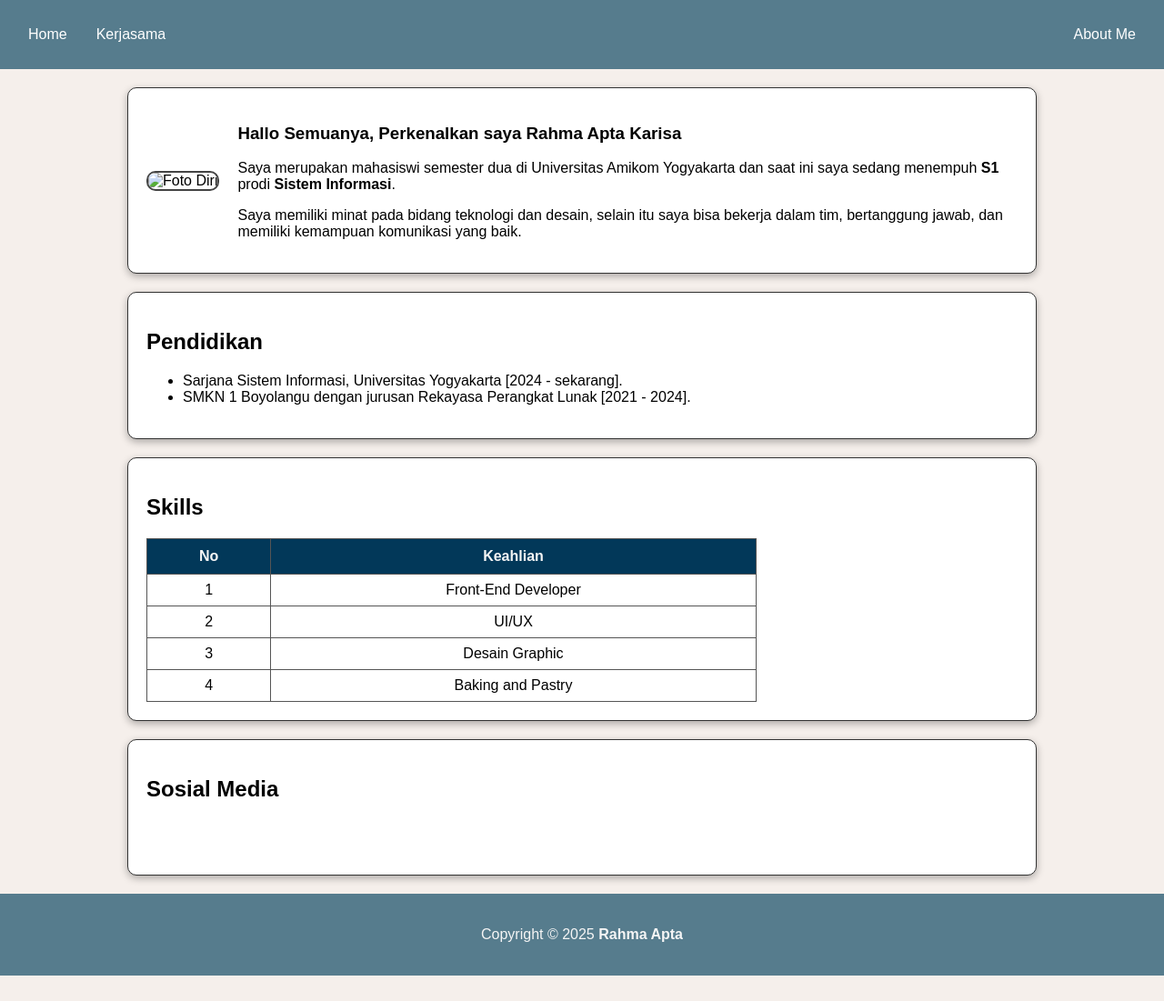
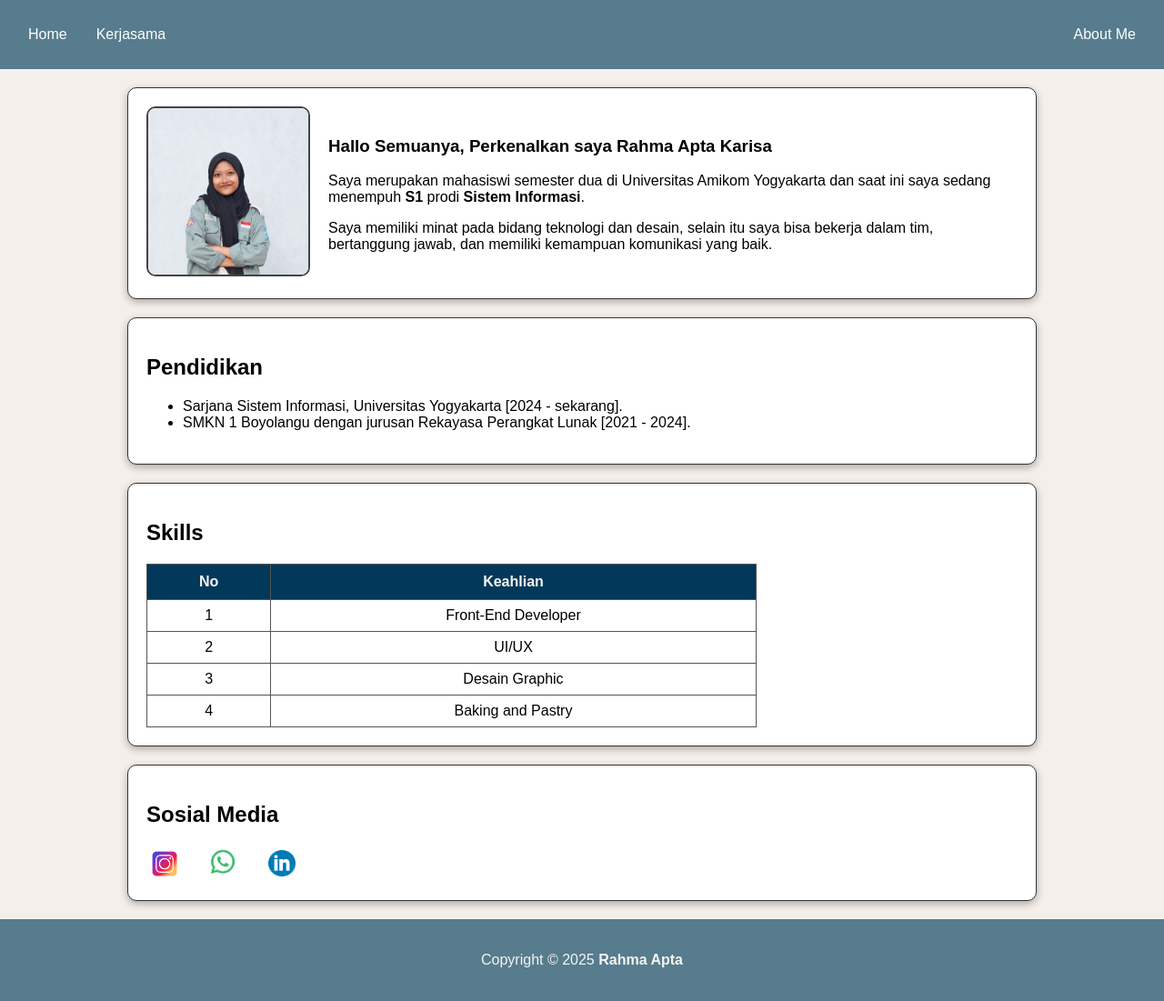
Before and after one commit to apt-k/apt__k, a plain HTML site: page aboutme.html in a window 1280 px wide. Shown: the whole page at 91% size. Before the commit the page ends 1073 px from the top, so only its background shows below. Drawn offline with Linux system fonts and the light colour scheme.

Commit message:
aboutme.html

```diff
--- a/aboutme.html
+++ b/aboutme.html
@@ -23,7 +23,7 @@ Tanggal Pengerjaan : 18 Mei 2025
     <main>
         <section class="profile-section">
             <div class="profile-photo">
-                <img src="galerry/profil2.jpg" alt="Foto Diri">
+                <img src="profil2.jpg" alt="Foto Diri">
             </div>
             <div class="profile-description">
                     <h3>Hallo Semuanya, Perkenalkan saya Rahma Apta Karisa</h3>
@@ -78,18 +78,18 @@ Tanggal Pengerjaan : 18 Mei 2025
               <!--Instagram -->
               <a href="https://www.instagram.com/apt__k/?utm_source=ig_web_button_share_sheet" target="_blank" class="icon-anchor">
                 <i class="bx bxl-instagram"></i>
-                <img src="galerry/ig.png" style="width: 100%;" alt="">
+                <img src="ig.png" style="width: 100%;" alt="">
                 </a>
               <!--Whatsapp -->
               <a href="https://wa.me/6285334665799" target="_blank" class="icon-anchor"><i
                   class="bx bxl-whatsapp"></i>
-                <img src="galerry/wa.png" style="width: 140%;" alt="">
+                <img src="wa.png" style="width: 140%;" alt="">
                 </a>
               <!--Linkedln -->
               <a href="https://www.linkedin.com/in/rahma-apta-karisa-341bb5283?utm_source=share&utm_campaign=share_via&utm_
               content=profile&utm_medium=android_app" target="_blank" class="icon-anchor"><i
                   class="bx bxl-linkedin"></i>
-                <img src="galerry/linkedin.png" style="width: 73%;" alt="">
+                <img src="linkedin.png" style="width: 73%;" alt="">
                 </a>
             </div>
         </section>
```
